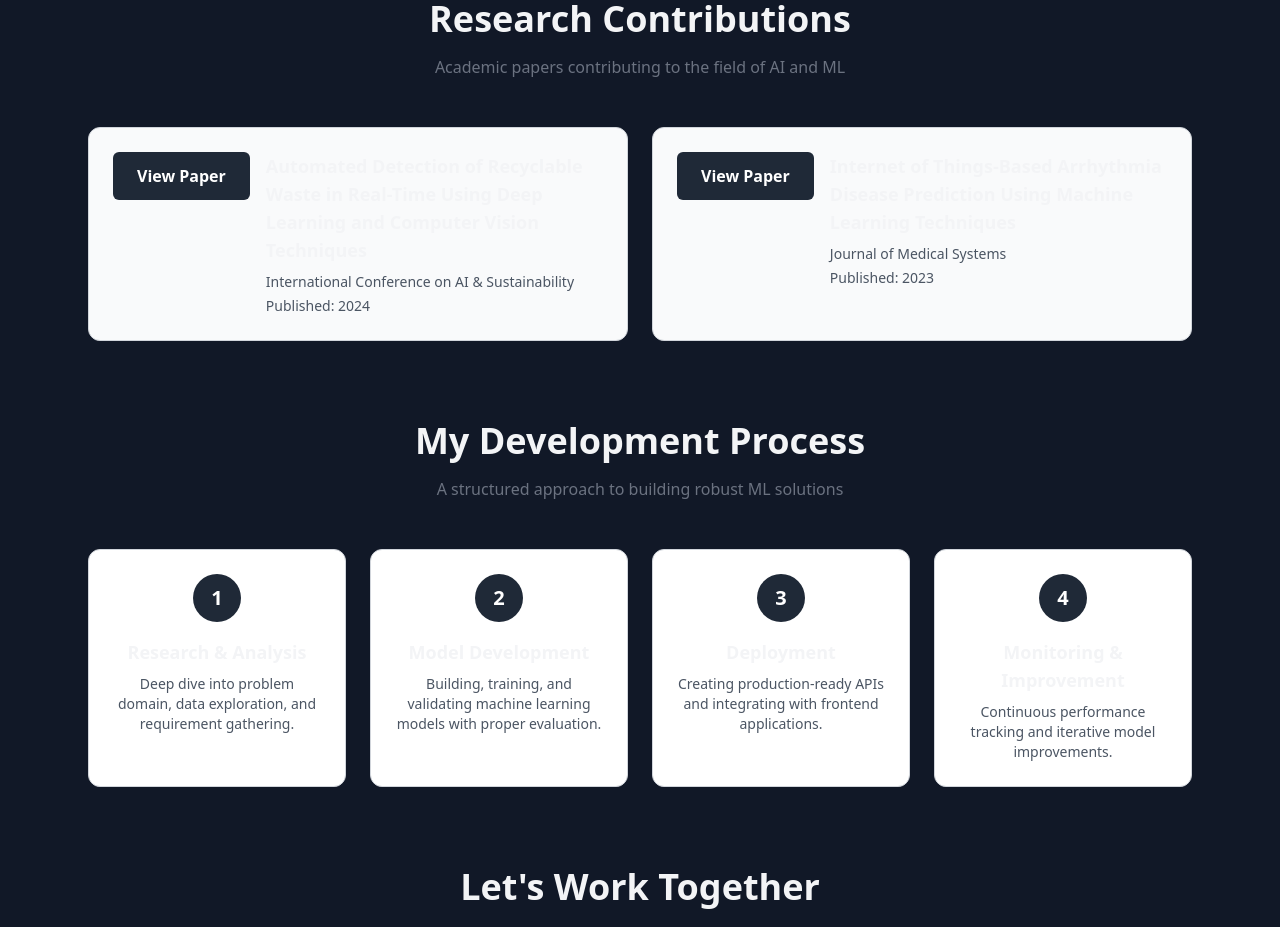
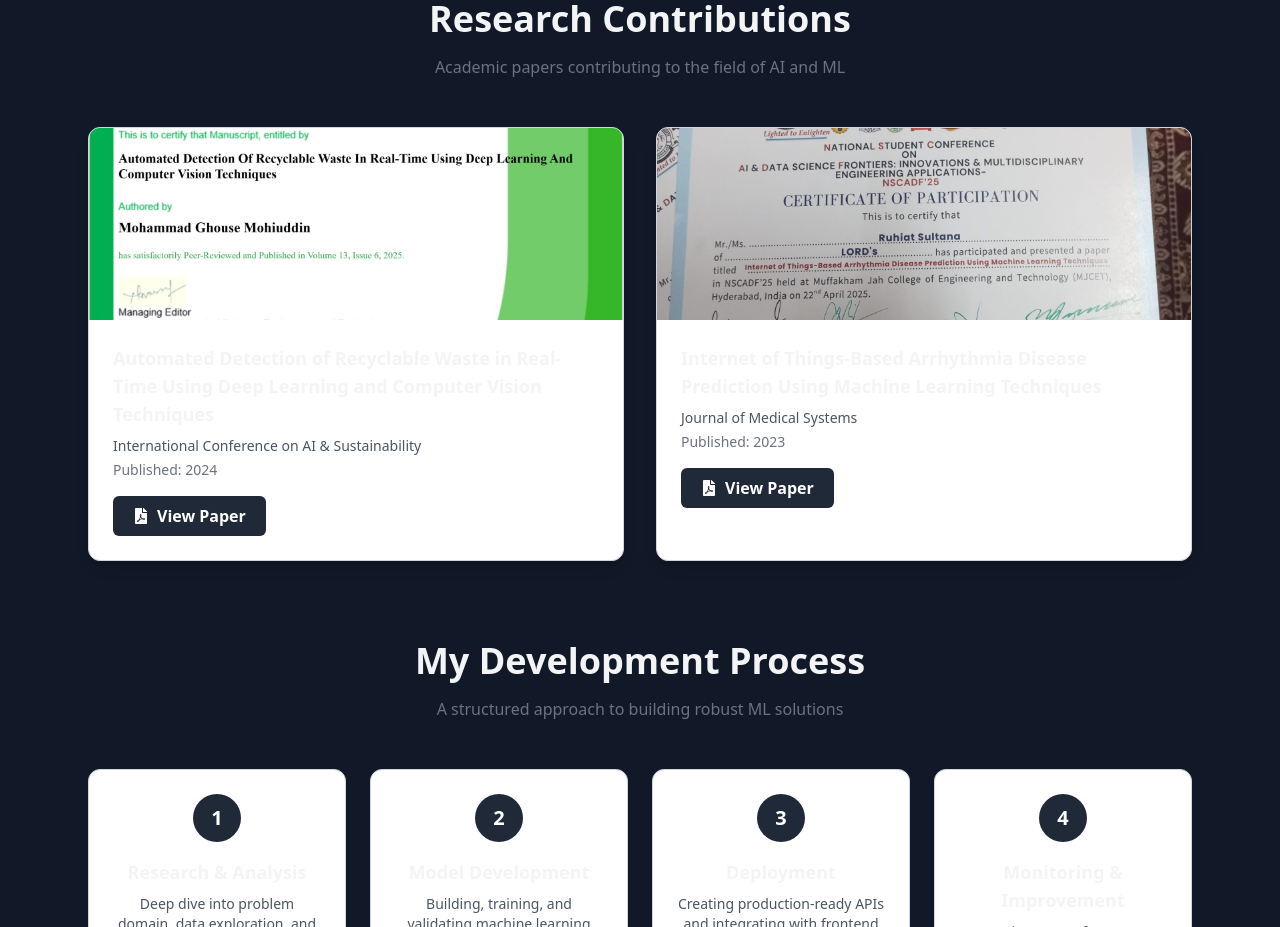
Before and after one commit to mohammed-ghouse-99/portfolio, a React (Vite) app: page / in a window 1280 px wide. Shown: the part 3100-4027 px from the top of the page. Built offline with nearby package versions, Linux system fonts and the light colour scheme.

Commit message:
Updated Research Contributions section with image cards

```diff
--- a/src/index.jsx
+++ b/src/index.jsx
@@ -130,13 +130,15 @@ I'm fascinated by how AI can support human creativity — for me it's like havin
       title: "Automated Detection of Recyclable Waste in Real-Time Using Deep Learning and Computer Vision Techniques",
       file: "/paper/Ghouse_Research_Paper_2.pdf",
       conference: "International Conference on AI & Sustainability",
-      year: "2024"
+      year: "2024",
+      image: "/images/research1.jpeg"
     },
     {
       title: "Internet of Things-Based Arrhythmia Disease Prediction Using Machine Learning Techniques",
       file: "/paper/Ghouse_Research_Paper_1.pdf",
       conference: "Journal of Medical Systems",
-      year: "2023"
+      year: "2023",
+      image: "/images/research2.jpeg"
     },
   ],
 
@@ -490,28 +492,42 @@ export default function Portfolio() {
             <p className="text-gray-500 dark:text-gray-400">Academic papers contributing to the field of AI and ML</p>
           </div>
 
-          <div className="grid grid-cols-1 lg:grid-cols-2 gap-6">
+          <div className="grid grid-cols-1 lg:grid-cols-2 gap-8">
             {DATA.researchPapers.map((paper, i) => (
               <motion.div
                 key={i}
-                whileHover={{ scale: 1.02 }}
-                className="p-6 border border-gray-300 dark:border-gray-700 rounded-xl bg-gray-50 dark:bg-gray-900 hover:shadow-lg transition-shadow"
+                whileHover={{ y: -8 }}
+                className="bg-white dark:bg-gray-800 rounded-xl shadow-lg overflow-hidden border border-gray-300 dark:border-gray-700 group"
               >
-                <div className="flex items-start gap-4">
+                {/* IMAGE */}
+                <div className="h-48 bg-gray-100 dark:bg-gray-900 overflow-hidden">
+                  <img
+                    src={paper.image}
+                    alt={paper.title}
+                    className="w-full h-full object-cover group-hover:scale-105 transition-transform duration-300"
+                  />
+                </div>
+
+                {/* CONTENT */}
+                <div className="p-6">
+                  <h4 className="font-bold text-lg mb-2">{paper.title}</h4>
+
+                  <p className="text-sm text-gray-600 dark:text-gray-400 mb-1">
+                    {paper.conference}
+                  </p>
+
+                  <p className="text-sm text-gray-500 dark:text-gray-400 mb-4">
+                    Published: {paper.year}
+                  </p>
+
                   <a
                     href={paper.file}
-                    download
-                    className="px-6 py-3 bg-gray-800 dark:bg-gray-700 hover:bg-gray-700 dark:hover:bg-gray-600 text-white font-semibold rounded-md whitespace-nowrap"
+                    target="_blank"
+                    rel="noreferrer"
+                    className="inline-flex items-center gap-2 px-5 py-2 bg-gray-800 dark:bg-gray-700 hover:bg-gray-700 dark:hover:bg-gray-600 text-white rounded-md font-semibold transition"
                   >
-                    View Paper
+                    <FaFilePdf /> View Paper
                   </a>
-                  <div>
-                    <h4 className="text-lg font-semibold mb-2">{paper.title}</h4>
-                    <div className="text-sm text-gray-600 dark:text-gray-400 space-y-1">
-                      <p>{paper.conference}</p>
-                      <p>Published: {paper.year}</p>
-                    </div>
-                  </div>
                 </div>
               </motion.div>
             ))}
```
Also changed, not shown: public/images/research1.jpeg (added), public/images/research2.jpeg (added).
